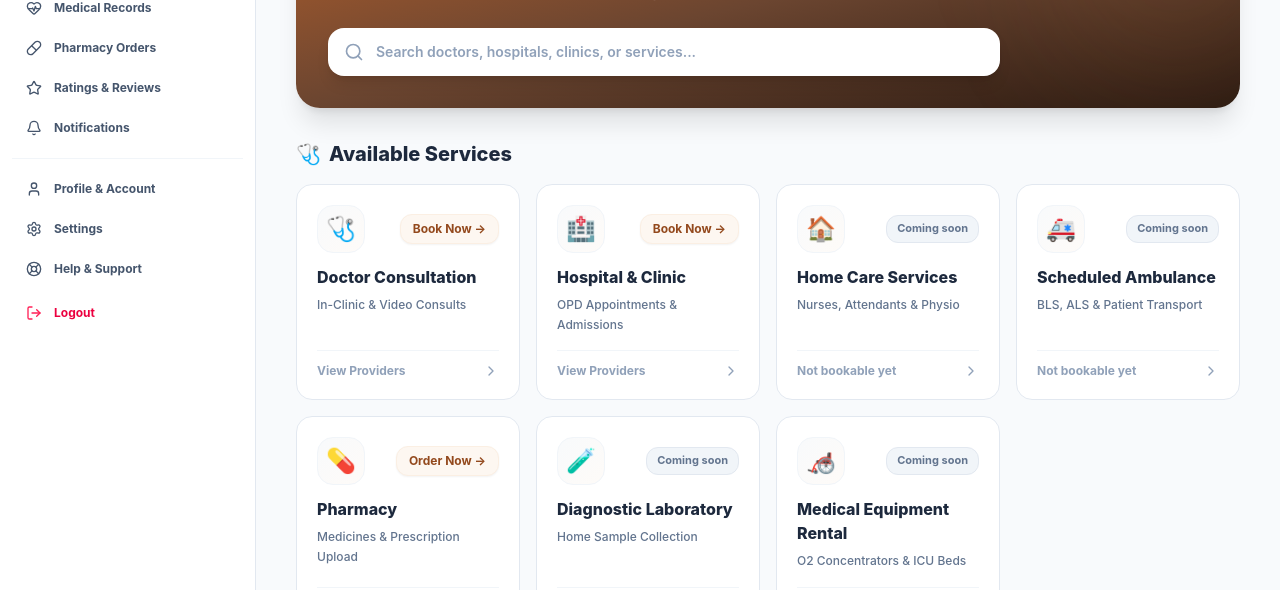
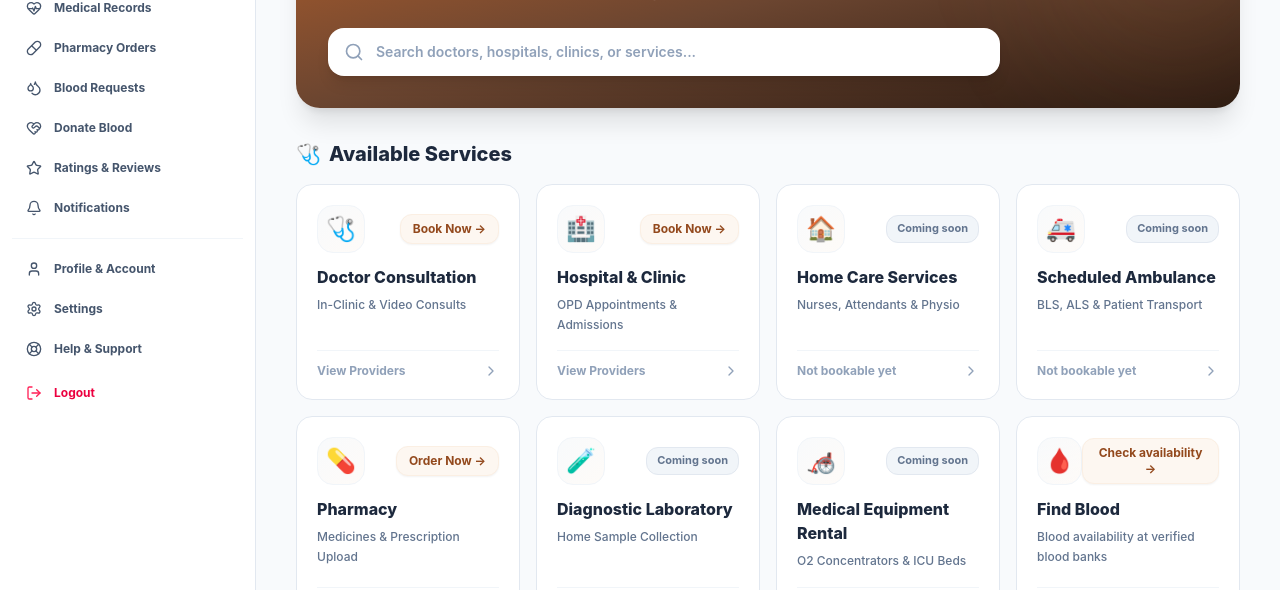
Before and after one commit to itdevpaydiya-source/vizito-patient-web, a React (Vite) app: page /services in a window 1280 px wide. Shown: the part 210-800 px from the top of the page. Built offline with nearby package versions, Linux system fonts and the light colour scheme; no server answers; a web font is replaced by a local one.

Commit message:
Blood Bank: Find Blood tile, routes, sidebar links and notification links
Adds the Find Blood service tile and its routes, Blood Requests / Donate Blood in
the sidebar, and opens Blood Bank notifications on the right screen.

```diff
--- a/src/config/serviceTypes.ts
+++ b/src/config/serviceTypes.ts
@@ -28,4 +28,5 @@ export const SERVICE_TILES: ServiceTile[] = [
   { id: 'pharmacy',  name: 'Pharmacy',                  shortDesc: 'Medicines & Prescription Upload',  iconName: 'Pill',         emoji: '💊', tileClass: 'bg-amber-50 text-amber-600 border-amber-100', available: true },
   { id: 'diagnostic',name: 'Diagnostic Laboratory',     shortDesc: 'Home Sample Collection',           iconName: 'TestTube',     emoji: '🧪', tileClass: 'bg-teal-50 text-teal-600 border-teal-100', available: false },
   { id: 'equipment', name: 'Medical Equipment Rental',  shortDesc: 'O2 Concentrators & ICU Beds',      iconName: 'Package',      emoji: '🦽', tileClass: 'bg-cyan-50 text-cyan-600 border-cyan-100', available: false },
+  { id: 'bloodbank', name: 'Find Blood',                shortDesc: 'Blood availability at verified blood banks', iconName: 'Droplets', emoji: '🩸', tileClass: 'bg-rose-50 text-rose-600 border-rose-100', available: true },
 ];
--- a/src/layouts/MainLayout.tsx
+++ b/src/layouts/MainLayout.tsx
@@ -218,7 +218,7 @@ const MainLayout = () => {
                               key={svc.id}
                               onClick={() => {
                                 setIsSearchOpen(false);
-                                navigate(svc.id === 'pharmacy' ? '/pharmacy-orders/new' : `/booking?service=${svc.id}`);
+                                navigate(svc.id === 'pharmacy' ? '/pharmacy-orders/new' : svc.id === 'bloodbank' ? '/find-blood' : `/booking?service=${svc.id}`);
                               }}
                               className="w-full text-left px-3 py-2 rounded-xl hover:bg-teal-50/60 flex items-center justify-between group transition-colors"
                             >
--- a/src/presentation/components/Sidebar.tsx
+++ b/src/presentation/components/Sidebar.tsx
@@ -13,7 +13,9 @@ import {
   Settings,
   LogOut,
   Sparkles,
-  Pill
+  Pill,
+  Droplets,
+  HeartHandshake
 } from 'lucide-react';
 import { useLanguage } from '../../store/language/LanguageContext';
 import logoImg from '../../assets/vizito_logo.png';
@@ -142,6 +144,38 @@ export default function Sidebar({ isOpen = false, onClose }: SidebarProps) {
           <span>{t('Pharmacy Orders')}</span>
         </NavLink>
 
+        {/* Blood requests (Blood Bank) */}
+        <NavLink
+          to="/blood-requests"
+          onClick={onClose}
+          className={({ isActive }) =>
+            `flex items-center gap-3 px-3.5 py-2.5 rounded-xl transition-all text-xs font-bold ${
+              isActive
+                ? 'bg-rose-50 text-rose-700 shadow-xs ring-1 ring-rose-200'
+                : 'text-slate-600 hover:bg-slate-50 hover:text-slate-900'
+            }`
+          }
+        >
+          <Droplets className="w-4 h-4 shrink-0" />
+          <span>{t('Blood Requests')}</span>
+        </NavLink>
+
+        {/* Donate blood (Blood Bank) */}
+        <NavLink
+          to="/donate-blood"
+          onClick={onClose}
+          className={({ isActive }) =>
+            `flex items-center gap-3 px-3.5 py-2.5 rounded-xl transition-all text-xs font-bold ${
+              isActive
+                ? 'bg-rose-50 text-rose-700 shadow-xs ring-1 ring-rose-200'
+                : 'text-slate-600 hover:bg-slate-50 hover:text-slate-900'
+            }`
+          }
+        >
+          <HeartHandshake className="w-4 h-4 shrink-0" />
+          <span>{t('Donate Blood')}</span>
+        </NavLink>
+
         {/* 5. Ratings & Reviews */}
         <NavLink
           to="/reviews"
--- a/src/presentation/modules/booking/UniversalBookingScreen.tsx
+++ b/src/presentation/modules/booking/UniversalBookingScreen.tsx
@@ -1,5 +1,5 @@
 import React, { useState, useEffect, useCallback, useMemo } from 'react';
-import { useSearchParams, useNavigate, useLocation } from 'react-router-dom';
+import { useSearchParams, useNavigate, useLocation, Navigate } from 'react-router-dom';
 import {
   ArrowLeft, Building2, MapPin, Users, Calendar, Clock, CheckCircle2,
   AlertCircle, RotateCcw, ChevronRight, CalendarClock, Check, Star, MessageSquare,
@@ -485,6 +485,9 @@ export default function UniversalBookingScreen() {
     if (page === 'booking') { setPage('provider'); return; }
     navigate('/healthcare-services');
   };
+
+  // Blood Bank has its own screen (Find Blood).
+  if (!appointmentEnabled && serviceId === 'bloodbank') return <Navigate to="/find-blood" replace />;
 
   // ---- Honest gate for non-appointment services ----
   if (!appointmentEnabled) {
--- a/src/presentation/modules/dashboard/PatientDashboard.tsx
+++ b/src/presentation/modules/dashboard/PatientDashboard.tsx
@@ -206,7 +206,7 @@ export default function PatientDashboard() {
             return (
               <div
                 key={service.id}
-                onClick={() => navigate(service.id === 'pharmacy' ? '/pharmacy-orders/new' : `/booking?service=${service.id}`)}
+                onClick={() => navigate(service.id === 'pharmacy' ? '/pharmacy-orders/new' : service.id === 'bloodbank' ? '/find-blood' : `/booking?service=${service.id}`)}
                 className="bg-white rounded-2xl border border-slate-200 p-5 cursor-pointer hover:shadow-xl hover:-translate-y-1 transition-all duration-300 group flex flex-col justify-between"
               >
                 <div>
--- a/src/presentation/modules/notifications/NotificationsScreen.tsx
+++ b/src/presentation/modules/notifications/NotificationsScreen.tsx
@@ -19,6 +19,9 @@ const categoryIcon = (category: string) => {
 const destination = (category: string, targetId?: string): string | null => {
   const c = (category || '').toLowerCase();
   if (c.includes('support')) return targetId ? `/help?ticket=${encodeURIComponent(targetId)}` : '/help';
+  // Blood Bank
+  if (c === 'bloodbank_donor') return '/donate-blood';
+  if (c === 'bloodbank_request') return targetId ? `/blood-requests?open=${encodeURIComponent(targetId)}` : '/blood-requests';
   if (c.includes('record') || c.includes('prescription')) return '/my-records';
   if (c.includes('pharmacy') || c.includes('order')) return '/pharmacy-orders';
   if (c.includes('review') || c.includes('rating')) return '/reviews';
--- a/src/presentation/modules/services/HealthcareServicesScreen.tsx
+++ b/src/presentation/modules/services/HealthcareServicesScreen.tsx
@@ -2,14 +2,14 @@ import React, { useState, useEffect, useCallback } from 'react';
 import { useNavigate, useSearchParams } from 'react-router-dom';
 import {
   Search, ChevronRight, Stethoscope, Building2, Home, Truck, Pill, Microscope,
-  Accessibility, AlertCircle, RotateCcw, ArrowRight, Star, X
+  Accessibility, AlertCircle, RotateCcw, ArrowRight, Star, X, Droplets
 } from 'lucide-react';
 import { SERVICE_TILES } from '../../../config/serviceTypes';
 import { getProvidersApi, getFavoritesApi, addFavoriteApi, removeFavoriteApi } from '../../../services/patientHelper';
 import type { ProviderItem } from '../../../services/types';
 
 const ICON_MAP: Record<string, React.ElementType> = {
-  Stethoscope, Building2, Home, Truck, Pill, TestTube: Microscope, Package: Accessibility, Microscope, Accessibility
+  Stethoscope, Building2, Home, Truck, Pill, TestTube: Microscope, Package: Accessibility, Microscope, Accessibility, Droplets
 };
 
 // Healthcare Services — the seven service tiles are static navigation config (SERVICE_TILES); every
@@ -172,11 +172,11 @@ export default function HealthcareServicesScreen() {
                       <button
                         onClick={(e) => {
                           e.stopPropagation();
-                          navigate(service.id === 'pharmacy' ? '/pharmacy-orders/new' : `/booking?service=${service.id}`);
+                          navigate(service.id === 'pharmacy' ? '/pharmacy-orders/new' : service.id === 'bloodbank' ? '/find-blood' : `/booking?service=${service.id}`);
                         }}
                         className="text-xs font-bold text-teal-700 bg-teal-50 hover:bg-teal-600 hover:text-white px-3 py-1.5 rounded-xl border border-teal-100 transition-colors flex items-center gap-1 shadow-xs"
                       >
-                        {service.id === 'pharmacy' ? 'Order Now' : 'Book Now'} &rarr;
+                        {service.id === 'pharmacy' ? 'Order Now' : service.id === 'bloodbank' ? 'Check availability' : 'Book Now'} &rarr;
                       </button>
                     ) : (
                       <span className="text-[11px] font-bold text-slate-500 bg-slate-100 px-2.5 py-1 rounded-xl border border-slate-200">Coming soon</span>
```
Also changed, not shown: src/navigation/AppNavigator.tsx (+9 -0 lines).
